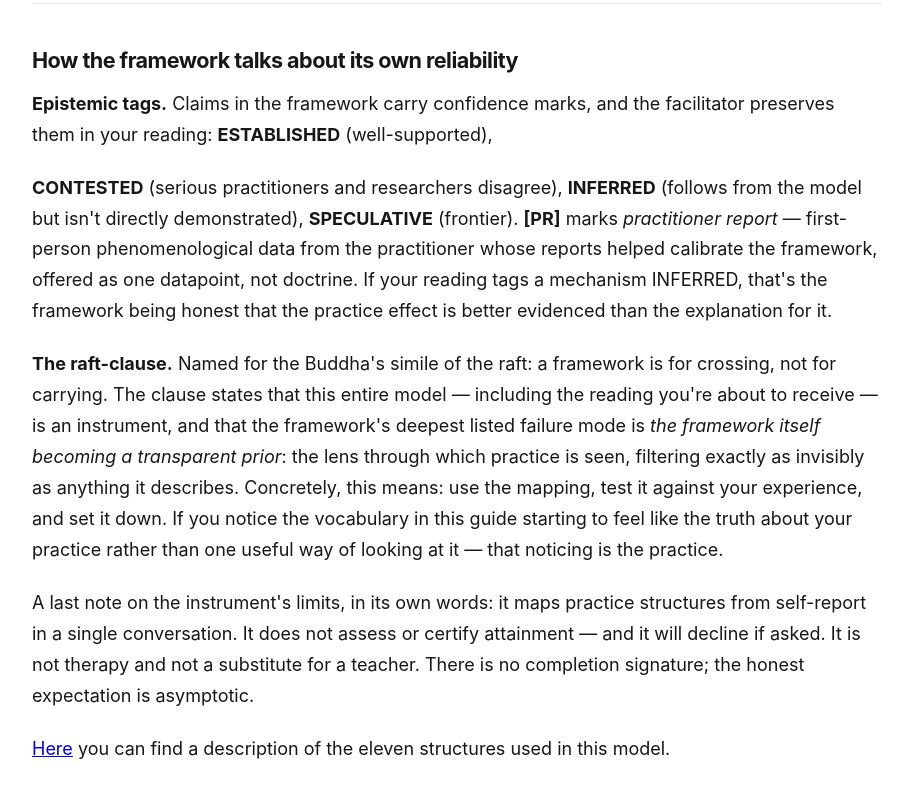
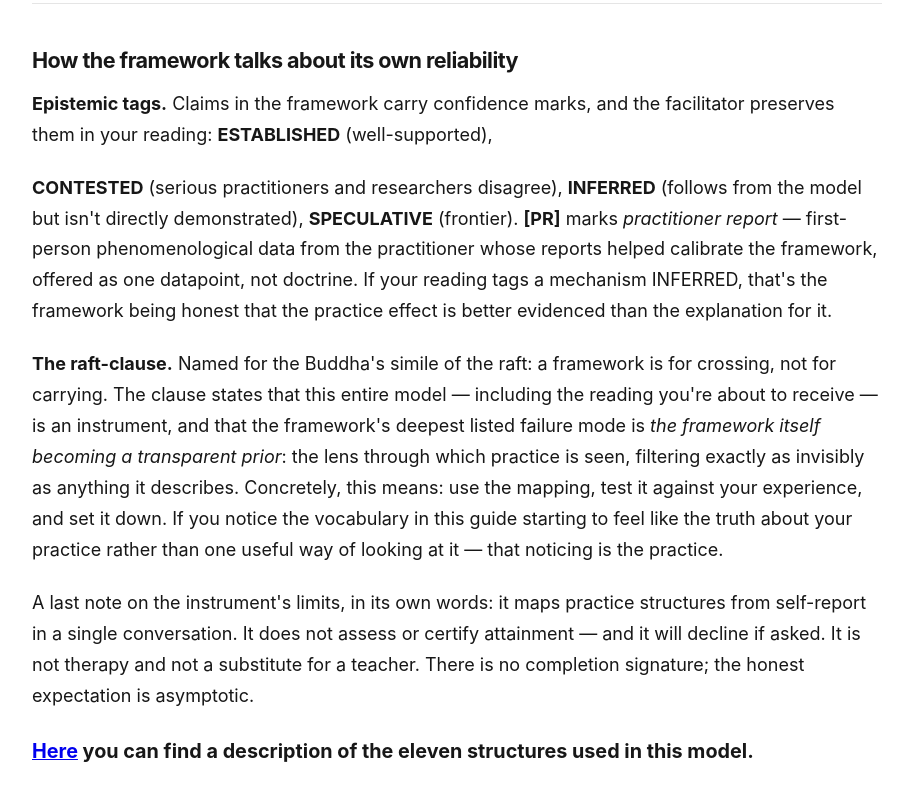
Before and after one commit to jayRigpa/structure-triage, a website: page public/terms-guide-for-readers.html in a window 1280 px wide. Shown: the part 6405-7205 px from the top of the page, without its empty margins (183-1096 px from the left). Drawn offline with Linux system fonts and the light colour scheme.

Commit message:
style: emphasize structures guide link

```diff
--- a/public/terms-guide-for-readers.html
+++ b/public/terms-guide-for-readers.html
@@ -45,6 +45,10 @@
       font-weight: 650;
     }
     p { margin: 0 0 22px; }
+    .structures-link {
+      font-size: 1.1em;
+      font-weight: 650;
+    }
     strong { font-weight: 650; }
     em { font-style: italic; }
     hr {
@@ -125,7 +129,7 @@
       <p><strong>CONTESTED</strong> (serious practitioners and researchers disagree), <strong>INFERRED</strong> (follows from the model but isn't directly demonstrated), <strong>SPECULATIVE</strong> (frontier). <strong>[PR]</strong> marks <em>practitioner report</em> — first-person phenomenological data from the practitioner whose reports helped calibrate the framework, offered as one datapoint, not doctrine. If your reading tags a mechanism INFERRED, that's the framework being honest that the practice effect is better evidenced than the explanation for it.</p>
       <p><strong>The raft-clause.</strong> Named for the Buddha's simile of the raft: a framework is for crossing, not for carrying. The clause states that this entire model — including the reading you're about to receive — is an instrument, and that the framework's deepest listed failure mode is <em>the framework itself becoming a transparent prior</em>: the lens through which practice is seen, filtering exactly as invisibly as anything it describes. Concretely, this means: use the mapping, test it against your experience, and set it down. If you notice the vocabulary in this guide starting to feel like the truth about your practice rather than one useful way of looking at it — that noticing is the practice.</p>
       <p>A last note on the instrument's limits, in its own words: it maps practice structures from self-report in a single conversation. It does not assess or certify attainment — and it will decline if asked. It is not therapy and not a substitute for a teacher. There is no completion signature; the honest expectation is asymptotic.</p>
-      <p><a href="eleven-structures.html">Here</a> you can find a description of the eleven structures used in this model.</p>
+      <p class="structures-link"><a href="eleven-structures.html">Here</a> you can find a description of the eleven structures used in this model.</p>
     </article>
   </main>
 </body>
```
